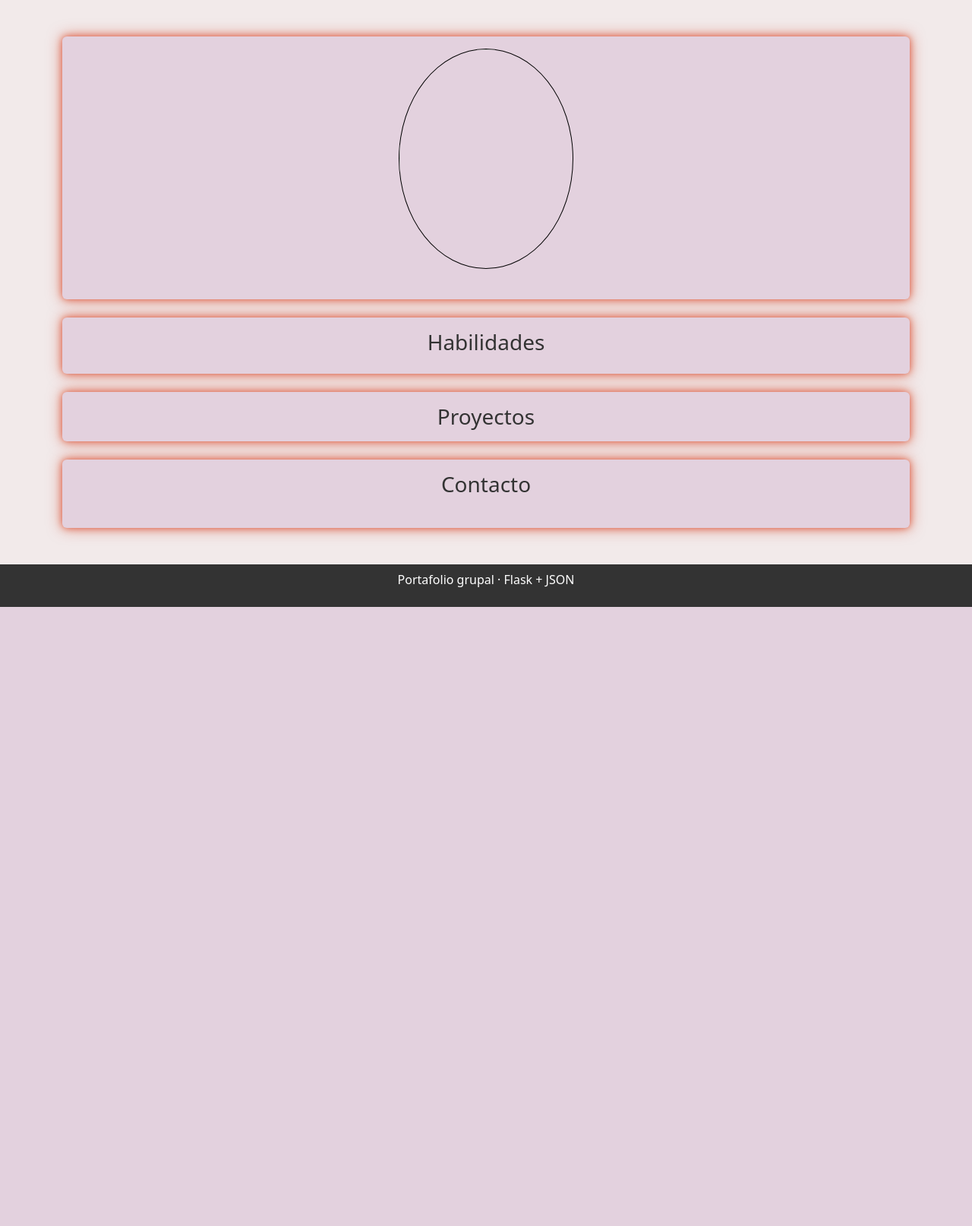
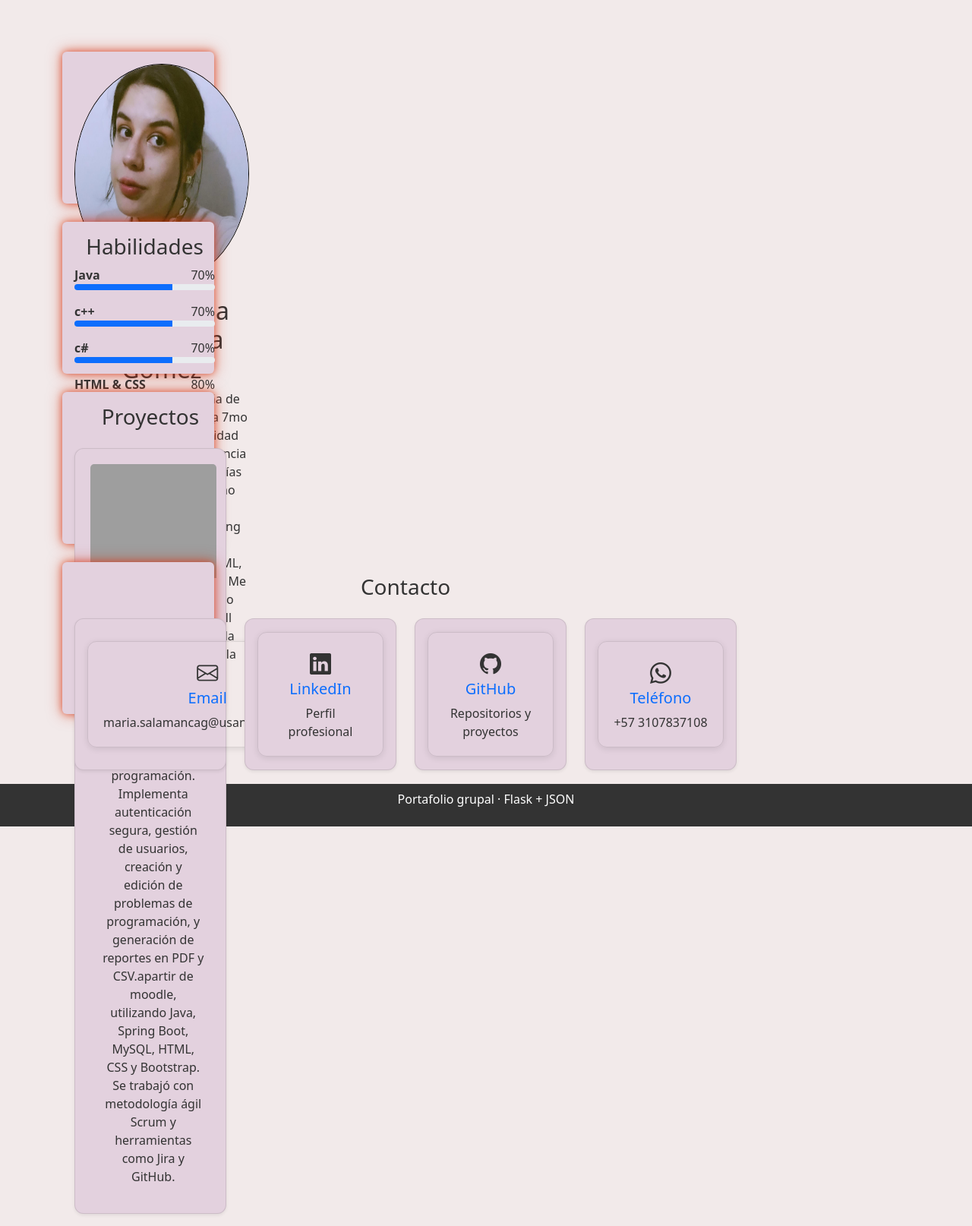
Before and after one commit to LauraLopez0110/portafolio, a Flask app: page /perfil/paula in a window 1280 px wide. Shown: the part 56-1670 px from the top of the page at 76% size. Before the commit the page ends 855 px from the top, so only its background shows below. Run offline with Flask 3, Linux system fonts and the light colour scheme; grey boxes are pictures that could not be loaded.

Commit message:
index,paula - Corecciones (#6)
Co-authored-by: Yulieth López <128760270+LauraLopez0110@users.noreply.github.com>

```diff
--- a/data/integrantes.json
+++ b/data/integrantes.json
@@ -99,5 +99,61 @@
   ]
 },
 
-  "paula": {}
+  "paula": {
+    "nombre": "Maria Paula Salamanca Gómez",
+    "foto": "/static/img/paula.png",
+    "icon": "img/icons/paula-icon.png",
+    "iniciales": "Paula Salamanca",
+    "presentacion": "Estudiante de ingenieria de sistemas perteneciente a 7mo semestre de la universidad Santo Tomás, con experiencia en manejo de metodologías ágiles de desarrollo como scrum y kanban, ciberseguridad con hacking blanco, y desarrollo de aplicaciones web con HTML, CSS y bases de datos SQL. Me interesa seguir creciendo como desarrolladora full stack, enfocándome en la seguridad informática y la creación de soluciones innovadoras.",
+
+    "cv": {
+      "nombre": "Descargar CV",
+      "link": "/static/docs/CV_powered by Adecco.pdf"
+    },
+    "habilidades": [
+      { "nombre": "Java", "porcentaje": 70 },
+      { "nombre": "c++", "porcentaje": 70 },
+      { "nombre": "c#", "porcentaje": 70 },
+      { "nombre": "HTML & CSS", "porcentaje": 80 },
+      { "nombre": "JavaScript", "porcentaje": 80 },
+      { "nombre": "MySQL/PostgreSQL", "porcentaje": 70 },
+      { "nombre": "Git & GitHub", "porcentaje": 70 },
+      { "nombre": "Otras tecnologías", "descripcion": "Ciberseguridad" }
+    ],
+
+    "proyectos": [
+      {
+        "nombre": "Juez Virtual",
+        "descripcion": "Desarrollo de una plataforma web para evaluar y calificar automáticamente código fuente en varios lenguajes de programación. Implementa autenticación segura, gestión de usuarios, creación y edición de problemas de programación, y generación de reportes en PDF y CSV.apartir de moodle, utilizando Java, Spring Boot, MySQL, HTML, CSS y Bootstrap. Se trabajó con metodología ágil Scrum y herramientas como Jira y GitHub.",
+        "imagen": "icons/JuezVirtual.png "
+      }
+    ],
+
+    "contacto": [
+      {
+        "nombre": "Email",
+        "link": "mailto:maria.salamancag@usantoto.edu.co",
+        "icono": "bi bi-envelope",
+        "descripcion": "maria.salamancag@usantoto.edu.co"
+      },
+      {
+        "nombre": "LinkedIn",
+        "link": "www.linkedin.com/in/maria-paula-salamanca-gómez-738b4037b",
+        "icono": "bi bi-linkedin",
+        "descripcion": "Perfil profesional"
+      },
+      {
+        "nombre": "GitHub",
+        "link": "https://github.com/Scarlett2308",
+        "icono": "bi bi-github",
+        "descripcion": "Repositorios y proyectos"
+      },
+      {
+        "nombre": "Teléfono",
+        "link": "https://wa.me/573107837108",
+        "icono": "bi bi-whatsapp",
+        "descripcion": "+57 3107837108"
+      }
+    ]
+  }
 }
--- a/static/css/styles.css
+++ b/static/css/styles.css
@@ -1,32 +1,66 @@
 @import url('https://fonts.googleapis.com/css2?family=Montserrat:wght@100;700&display=swap');
+
 html, body {
   height: 100%;
   margin: 0;
+}
+
+main {
+  flex: 1; /* ocupa todo el espacio disponible */
+  display: flex;
+  flex-direction: column;
+  justify-content: center; /* centra el contenido verticalmente */
+  align-items: center; /* centra el contenido horizontalmente */
+  padding: 20px; /* espacio alrededor del contenido */
+}
+
+h1 {
+  font-family: 'Montserrat', sans-serif;
+  font-weight: 700;
+  color: #333;
+  text-align: center;
 }
 
 body {
   display: flex;
   flex-direction: column;
   min-height: 100vh;
-  background-color: rgb(242, 234, 234); /* altura mínima de la ventana */
-}
-.card {
-  background-color: #e3d1de; /* color de fondo */
-  color: #333;               /* color del texto */
-  border: none;              /* opcional, si quieres quitar el borde */
+  background-color: rgb(242, 234, 234); /* color de fondo */
 }
 
-main {
-  flex: 1; /* ocupa todo el espacio disponible */
+/* Cards */
+.cards {
+  display: flex;
+  flex-wrap: wrap; /* permite varias filas */
+  justify-content: center;
+  align-items: center;
+  gap: 20px;
+  padding: 20px;
 }
 
+.card {
+  display: grid;
+  grid-template-columns: 1fr;
+  place-items: center;
+  height: 200px;
+  width: 200px;
+  background-color: #e3d1de;
+  color: #333;
+  border: none;
+  transition: all ease-in-out 200ms;
+}
+
+.card:hover {
+  transform: scale(1.05);
+  box-shadow: 0 4px 8px rgba(0, 0, 0, 0.2);
+}
 
 .avatar-icon {
-  width: 80px;   /* ancho fijo */
-  height: 80px;  /* alto fijo */
-  object-fit: cover;  /* recorta sin deformar */
-  border-radius: 50%; /* si quieres que sea circular */
-  border: 2px solid #ddd; /* opcional: un borde suave */
+  width: 80px;
+  height: 80px;
+  object-fit: cover;
+  border-radius: 50%;
+  border: 2px solid #ddd;
 }
 
 footer {
@@ -34,7 +68,7 @@
   color: #fff;
   padding: 8px;
   text-align: center;
-   margin-top: auto;
+  margin-top: auto;
 }
 
 .navbar .dropdown-menu {
@@ -42,7 +76,7 @@
 }
 
 .cv-btn {
-  background-color: #cd280b; /* color azul */
+  background-color: #cd280b;
   padding: 10px 15px;
   border: none;
   color: white;
@@ -54,7 +88,7 @@
 }
 
 .cv-btn:hover {
-  background-color: #d20684; /* azul más oscuro al pasar el mouse */
+  background-color: #d20684;
 }
 
 .card-img-top {
@@ -62,6 +96,7 @@
   object-fit: cover;
 }
 
+/* Perfil */
 .perfil-card {
   max-width: 500px;
   margin: 40px auto;
@@ -77,7 +112,6 @@
   box-shadow: 0 25px 40px rgba(0,0,0,0.15);
 }
 
-/* Imagen de perfil */
 .perfil-img-wrapper {
   width: 150px;
   height: 150px;
@@ -93,34 +127,32 @@
   object-fit: cover;
 }
 
-/* Nombre */
 .perfil-nombre {
   font-weight: 700;
   font-size: 1.8rem;
   color: #1f3f72;
 }
 
-/* Presentación */
 .perfil-presentacion {
   font-size: 0.95rem;
   color: #555;
   line-height: 1.5;
 }
+
 .shadow-glow {
   box-shadow: 0 0 10px rgba(218, 60, 25, 0.7),
-              0 0 20px rgba(209, 39, 5, 0.5) ;
+              0 0 20px rgba(209, 39, 5, 0.5);
 }
 
 .contact-card {
-
-  border: 1px solid rgba(0, 0, 0, 0.1); /* borde muy suave */
-  border-radius: 12px;            /* bordes redondeados */
-  box-shadow: 0 2px 8px rgba(0, 0, 0, 0.1); /* sombra ligera */
+  border: 1px solid rgba(0, 0, 0, 0.1);
+  border-radius: 12px;
+  box-shadow: 0 2px 8px rgba(0, 0, 0, 0.1);
   transition: transform 0.2s, box-shadow 0.2s;
   padding: 20px;
 }
 
 .contact-card:hover {
-  transform: translateY(-3px);         /* leve elevación al pasar mouse */
-  box-shadow: 0 4px 12px rgba(0, 0, 0, 0.15); /* sombra un poco más fuerte */
+  transform: translateY(-3px);
+  box-shadow: 0 4px 12px rgba(0, 0, 0, 0.15);
 }
```
Also changed, not shown: static/img/icons/JuezVirtual.png (added), static/img/icons/paula-icon.png (added), static/img/paula.png (added), 1 other file.
